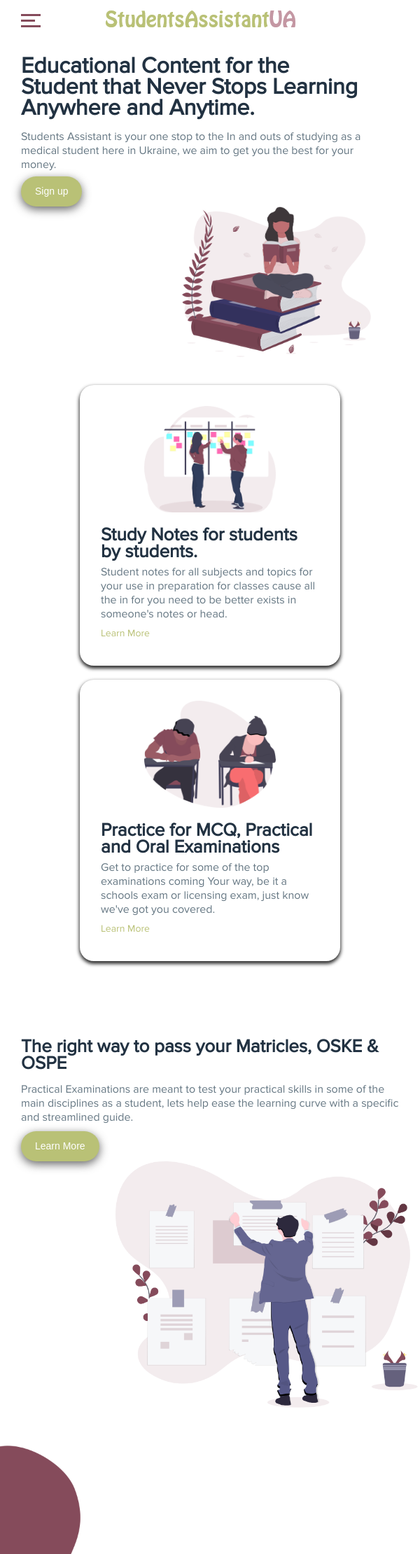
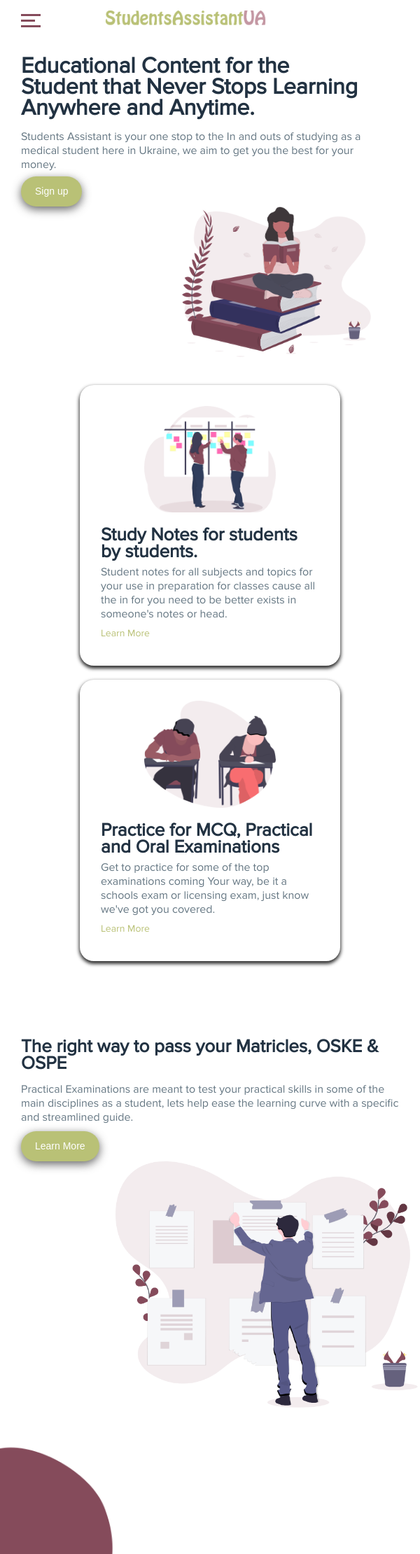
Before and after one commit to NeniEmSu/StudentsAssistantUa-2.0, a PHP site: page / in a window 600 px wide. Shown: the part 20-2240 px from the top of the page at 70% size. Run offline with PHP 8.4, Linux system fonts and the light colour scheme.

Commit message:
css fixes

```diff
--- a/contact.php
+++ b/contact.php
@@ -132,7 +132,7 @@
 </head>
 
 <body>
-
+    <div class="wrapper">
 
         <?php
         require 'header.php';
@@ -154,7 +154,7 @@
         <?php
         require 'footer.php';
         ?>
-
+    </div>
 
     <!-- JavScript -->
 
--- a/css/main.css
+++ b/css/main.css
@@ -63,8 +63,9 @@ html {
 }
 
 body {
-  width: 90vw;
+  width: 100vw;
   margin: 0 auto;
+  justify-content: center;
   max-width: 2800px;
 }
 
@@ -98,7 +99,11 @@ a {
   line-height: 29px;
 }
 
-.wrapper {}
+.wrapper {
+  width: 90%;
+  margin: 0 auto;
+  justify-content: center;
+}
 
 .container {
   margin: 20px auto;
@@ -424,7 +429,8 @@ li:last-child {
 }
 
 .ending-text:last-child {
-  margin-top: 18rem;
+  margin-top: 3rem;
+  margin-bottom: 4rem;
   width: 50%;
   float: right;
 }
@@ -937,6 +943,10 @@ div.panel ul li a:hover {
     margin-left: 3rem;
   }
 
+  .logo img {
+    width: 230px;
+  }
+
   nav ul {
     margin: 0;
     padding: 0;
@@ -1309,7 +1319,7 @@ div.panel ul li a:hover {
   .ending-image .texting {
     padding-left: -5.5rem;
     margin-top: 3rem;
-    width: 50%;
+    width: 70%;
     float: left;
   }
 
@@ -1503,9 +1513,7 @@ div.panel ul li a:hover {
 
 /* Large devices (laptops/desktops, 992px and up) */
 @media only screen and (min-width: 992px) and (max-width: 1199px) {
-  body {
-    background-image: url(../img/bigtabbackground.png);
-  }
+  body {}
 
   h1 {
     font-size: 40px;
```
Lines whose indentation alone changed are shown as unchanged.
